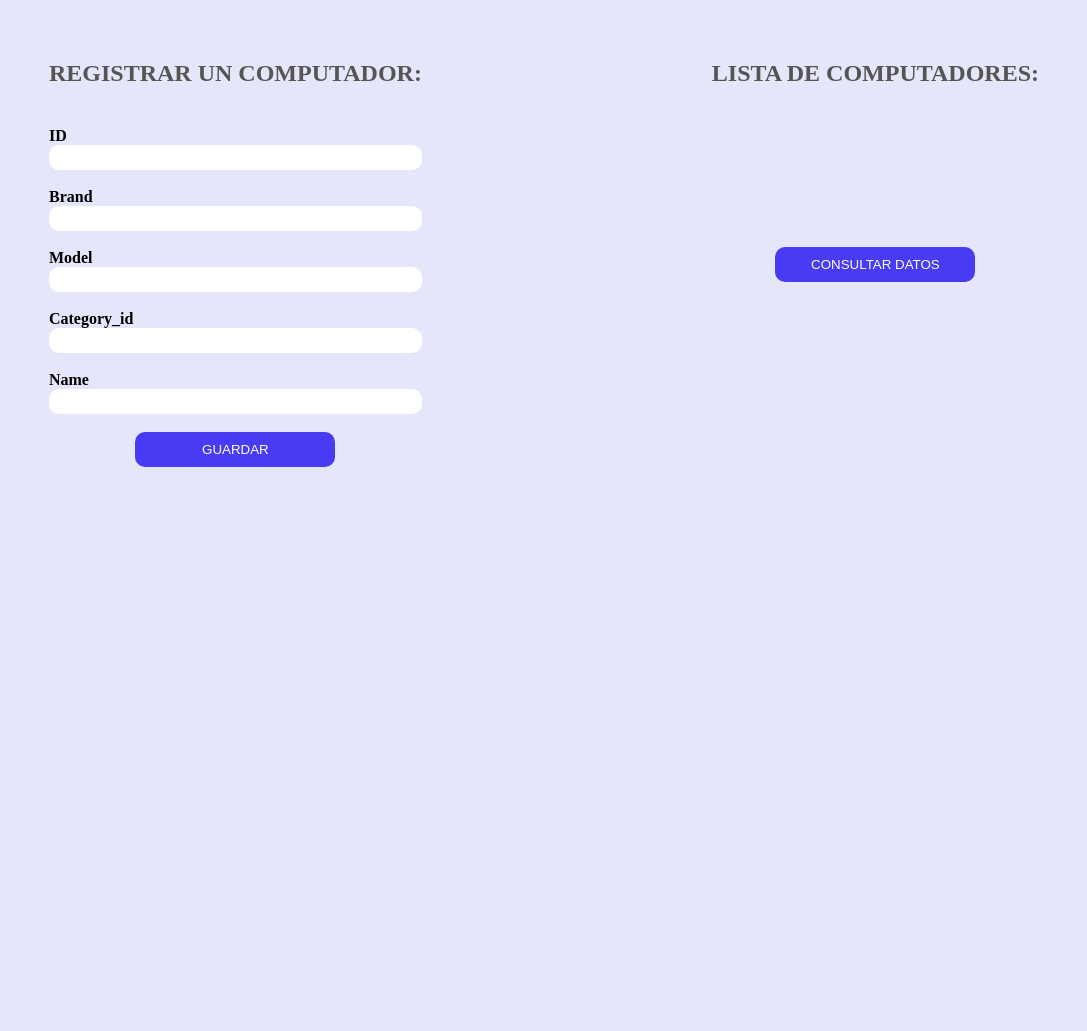
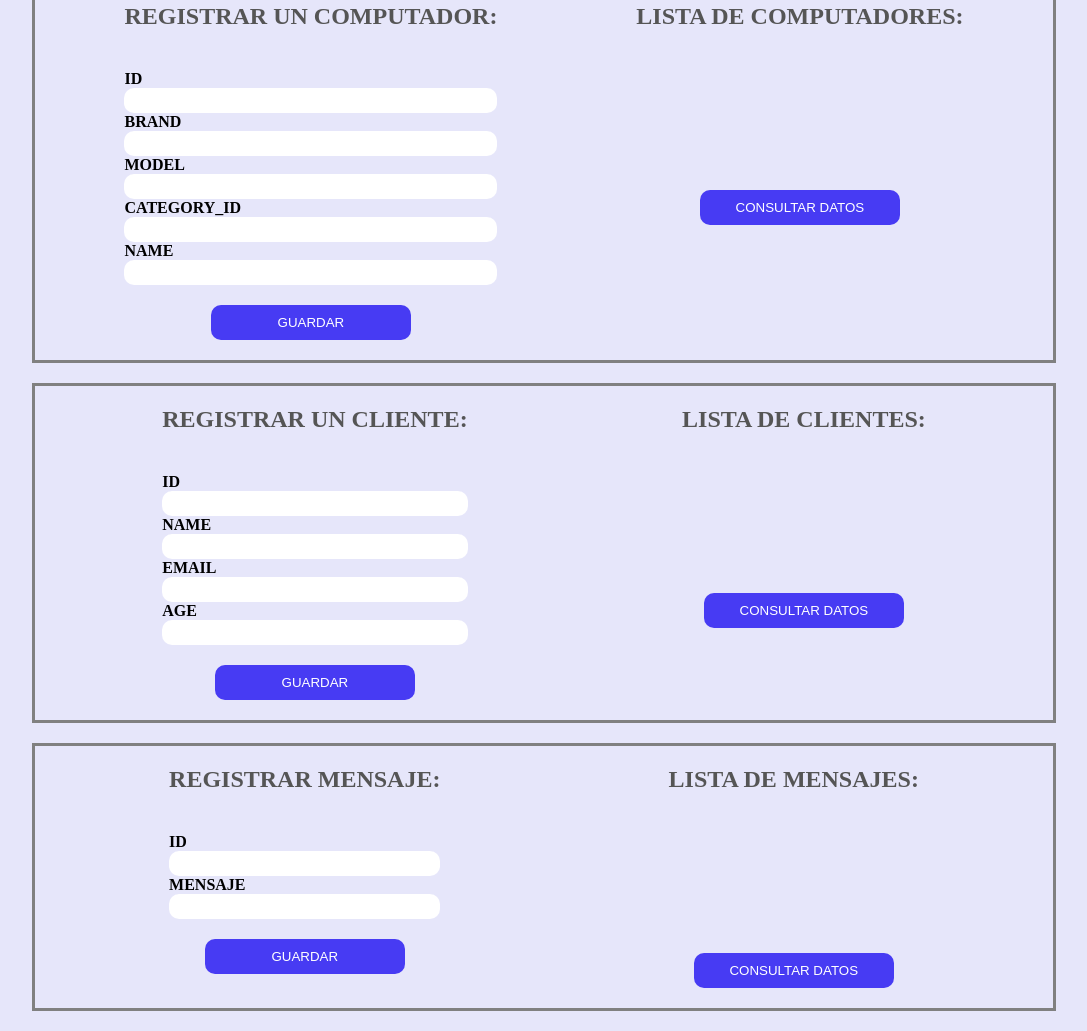
Before and after one commit to AndreaLozano77/proyectoSoftware, a plain HTML site: page index.html in a window 1280 px wide. Shown: the part 149-1180 px from the top of the page, without its empty margins (96-1183 px from the left). Before the commit the page ends 800 px from the top, so only its background shows below. Drawn offline with nearby package versions, Linux system fonts and the light colour scheme.

Commit message:
Creación de formularios para cliente y mensaje

```diff
--- a/css/style.css
+++ b/css/style.css
@@ -10,17 +10,23 @@ body{
 }
 
 .project-titulo{
-    margin: 40px 0 0 40px;
+    margin: 20px 0 0 20px;
 }
 
-.container{
+.container1, .container2, .container3{
     display: flex;
+    width: 80%;
+    margin: auto;
+    margin-bottom: 20px;
+    /* flex-direction: column; */
     justify-content: space-around;
+    border: 3px solid gray;
+    padding: 20px;
 }
 
 h1{
     text-align: center;
-    padding: 30px 0 80px;
+    padding: 30px 0 20px;
     color: #555;
 }
 
@@ -55,6 +61,7 @@ h2{
     text-transform:uppercase;
     padding: 10px;
     margin: auto;
+    margin-top: 20px;
     border: none;
     border-radius: 10px;
 
--- a/index.html
+++ b/index.html
@@ -18,28 +18,23 @@
         <h1>TIENDA DE COMPUTADORES</h1>
     </header>
 
-    <div class="container">
+    <div class="container1">
         <section class="registrar">
             <h2 class="registrar-titulo">REGISTRAR UN COMPUTADOR:</h2>
             <label>ID</label>
             <input id="id" type="text"/>
-            <br/>
 
-            <label>Brand</label>
+            <label>BRAND</label>
             <input id="brand" type="text"/>
-            <br/>
 
-            <label>Model</label>
+            <label>MODEL</label>
             <input id="model" type="text"/>
-            <br/>
 
-            <label>Category_id</label>
+            <label>CATEGORY_ID</label>
             <input id="category_id" type="text"/>
-            <br/>
 
-            <label>Name</label>
+            <label>NAME</label>
             <input id="name" type="text"/>
-            <br/>
 
             <button class="btn-guardar" onclick="guardar()">Guardar</button>
         </section>
@@ -52,6 +47,55 @@
         </section>
     </div>
 
+        <!-- formulario Clientes -->
+    <div class="container2">
+
+        <section class="registrar">
+            <h2 class="registrar-titulo">REGISTRAR UN CLIENTE:</h2>
+            <label>ID</label>
+            <input id="id" type="text"/>
+
+            <label>NAME</label>
+            <input id="name" type="text"/>
+
+            <label>EMAIL</label>
+            <input id="email" type="text"/>
+
+            <label>AGE</label>
+            <input id="age" type="text"/>
+
+            <button class="btn-guardar" onclick="guardar()">Guardar</button>
+        </section>
+
+        <section class="lista">
+            <h2 class="lista-titulo">LISTA DE CLIENTES:</h2>
+            <div id="tabla"></div>
+            <button class="btn-consultar" onclick="consultar()">Consultar Datos</button>
+
+        </section>
+    </div>
+
+        <!-- formulario Mensaje -->
+    <div class="container3">
+
+        <section class="registrar">
+            <h2 class="registrar-titulo">REGISTRAR MENSAJE:</h2>
+            <label>ID</label>
+            <input id="id" type="text"/>
+
+            <label>MENSAJE</label>
+            <input id="name" type="text"/>
+
+            <button class="btn-guardar" onclick="guardar()">Guardar</button>
+        </section>
+
+        <section class="lista">
+            <h2 class="lista-titulo">LISTA DE MENSAJES:</h2>
+            <div id="tabla"></div>
+            <button class="btn-consultar" onclick="consultar()">Consultar Datos</button>
+
+        </section>
+    </div>
 
 </body>
 </html>
```
